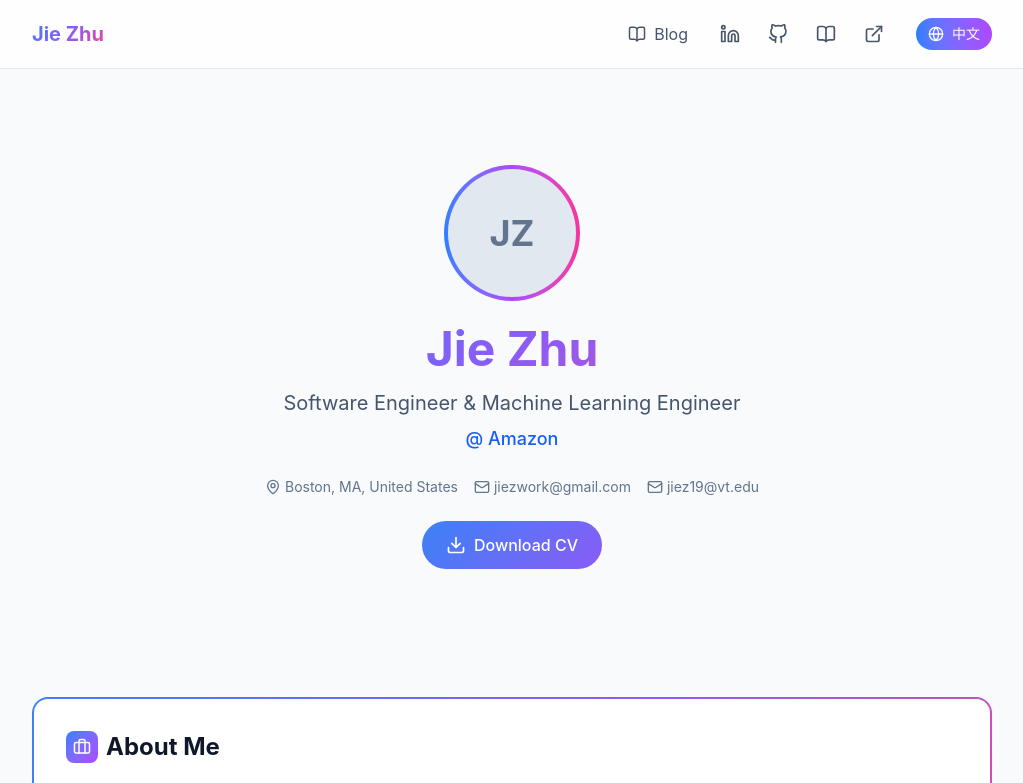
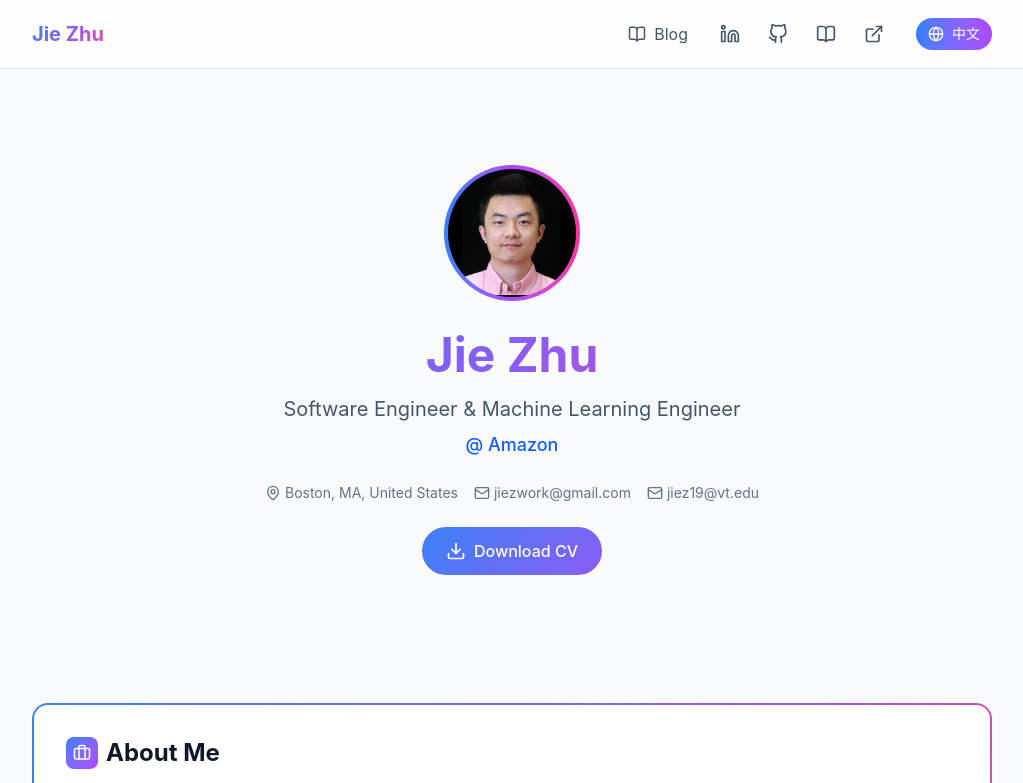
Before and after one commit to josky1917-alternate/jiezhu-portfolio, a Next.js app: page / in a window 1280 px wide. Shown: the top 783 px of the page, without its empty margins (128-1151 px from the left). Built offline with nearby package versions, Linux system fonts and the light colour scheme.

Commit message:
Add profile photo as avatar

```diff
--- a/src/app/page.tsx
+++ b/src/app/page.tsx
@@ -52,9 +52,11 @@ export default function HomePage() {
       {/* Hero Section */}
       <section className="text-center py-16">
         <div className="inline-block p-1 rounded-full bg-gradient-to-r from-blue-500 via-purple-500 to-pink-500 mb-6">
-          <div className="w-32 h-32 rounded-full bg-slate-200 dark:bg-slate-700 flex items-center justify-center text-4xl font-bold text-slate-500">
-            JZ
-          </div>
+          <img
+            src="/photo.jpg"
+            alt="Jie Zhu"
+            className="w-32 h-32 rounded-full object-cover"
+          />
         </div>
         <h1 className="text-5xl font-bold mb-4 gradient-text">Jie Zhu</h1>
         <p className="text-xl text-slate-600 dark:text-slate-400 mb-2">
```
Also changed, not shown: public/photo.jpg (added).
